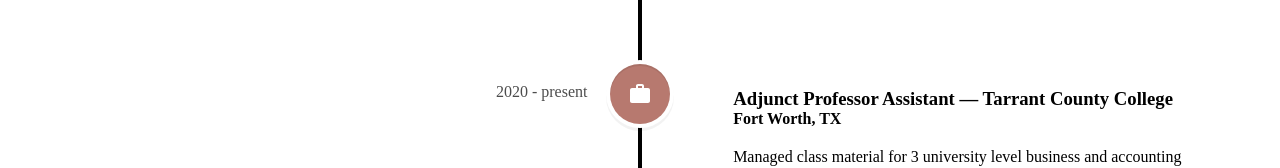
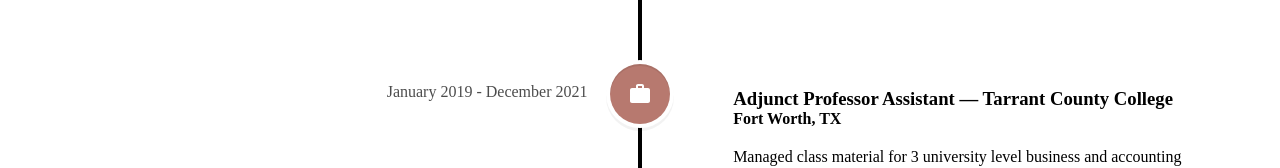
Before and after one commit to aminaopio/Portfolio, a React (Create React App) app in the folder my-portfolio/: page /experience in a window 1280 px wide. Shown: the part 657-825 px from the top of the page. Built offline with nearby package versions, Linux system fonts and the light colour scheme.

Commit message:
Fixing typo

```diff
--- a/my-portfolio/src/pages/Experience.js
+++ b/my-portfolio/src/pages/Experience.js
@@ -58,7 +58,7 @@
 
         <VerticalTimelineElement
           className="vertical-timeline-element--work"
-          date="2020 - present"
+          date="January 2019 - December 2021"
           iconStyle={{ background: "#b7796f", color: "#fff" }}
           icon={<WorkIcon />}
         >
```
